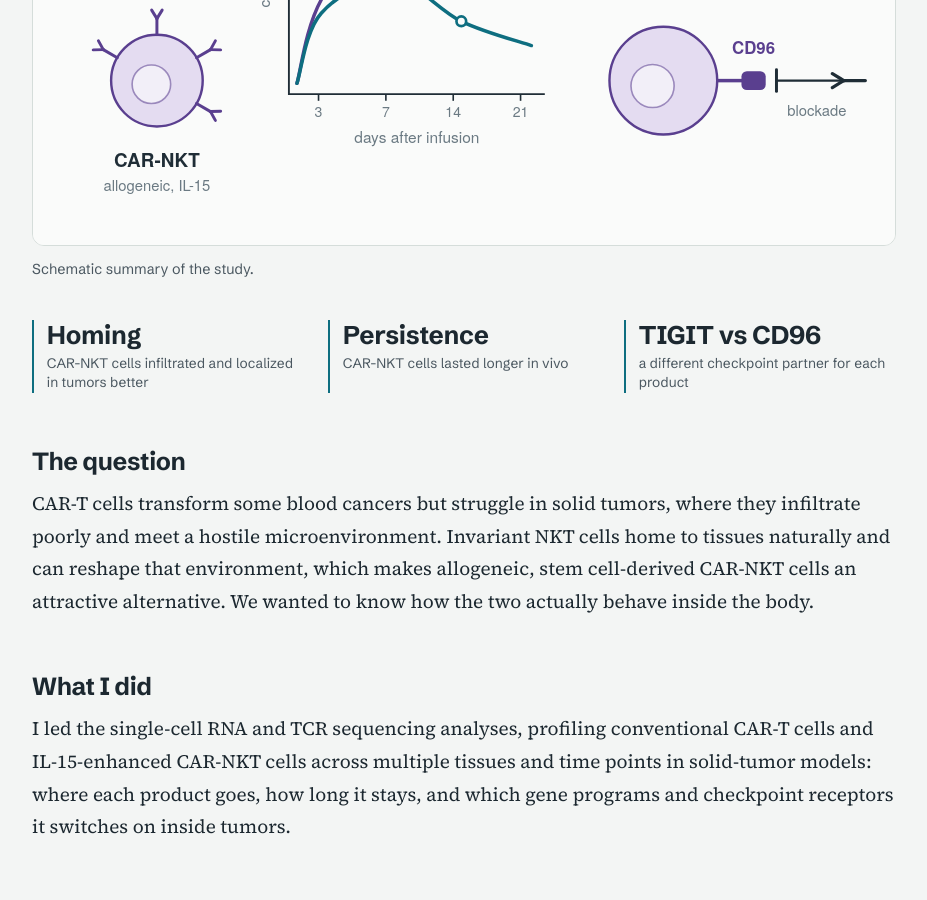
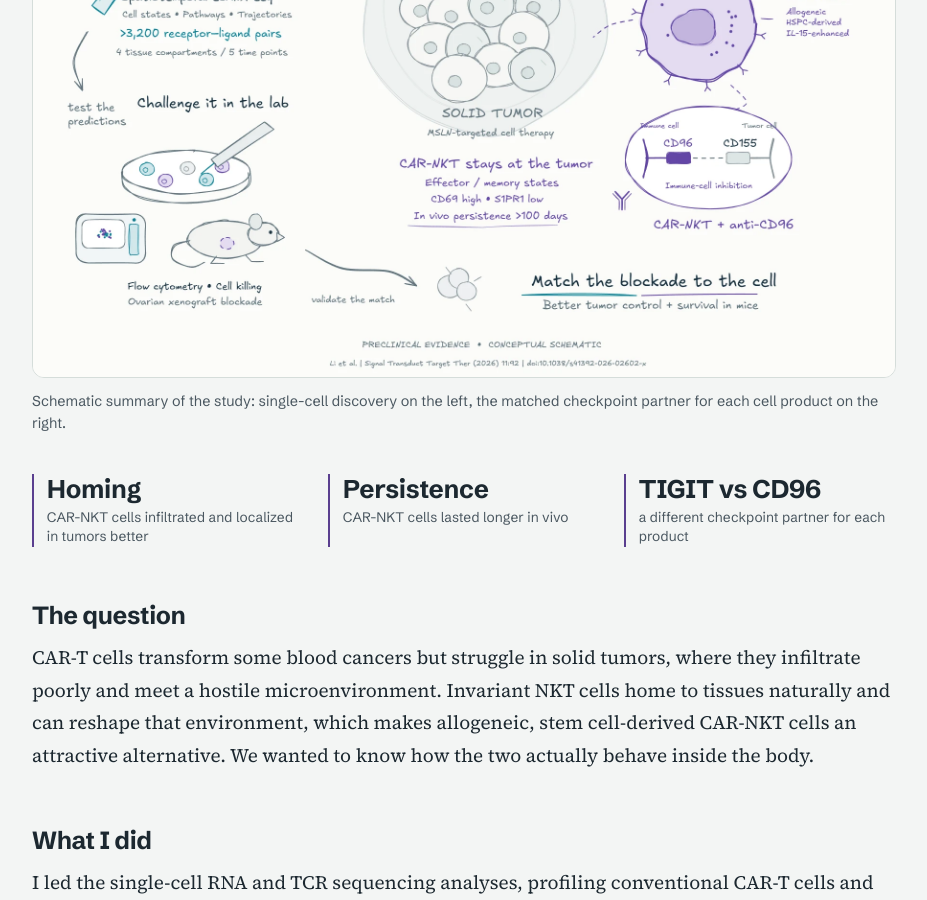
Before and after one commit to sys0507/sys0507.github.io, a Jekyll site: the page built from _projects/car-t-car-nkt-profiling.md, in a window 1280 px wide and 900 px high, scrolled down 793 px. Shown: the whole window, without its empty margins (176-1103 px from the left). Built offline with Jekyll 4.4.1, drawn with Linux system fonts in a browser that asks for light colours; some of the changed text lies outside the part shown.

Commit message:
Projects: new CAR-T/CAR-NKT graphic, and mark the project Research + code
Replaces the project cover with the hand-drawn "Mapping the right checkpoint
partner" schematic and switches the project from the research channel to
merge, so it shows the purple dot and the "Research + code" label on the
projects list and the project page, matching how fig0.yml already classes
this work.

The new graphic is 1800x1400 rather than the 16:10 the templates hardcoded,
so the cover <img> now takes its width/height from optional cover_width and
cover_height front matter (defaulting to 640x400), keeping the reserved box
at the right aspect ratio.

Co-Authored-By: Claude Opus 5 <noreply@anthropic.com>
Claude-Session: https://claude.ai/code/session_01Xq1vTYSoDGnickZ2jH171z

```diff
--- a/_includes/project-row.html
+++ b/_includes/project-row.html
@@ -1,7 +1,7 @@
 {%- assign pr = include.project -%}
 <article class="project-row channel-{{ pr.channel }}">
   <a class="project-fig" href="{{ pr.url | relative_url }}" tabindex="-1" aria-hidden="true">
-    <img src="{{ pr.cover | relative_url }}" alt="{{ pr.cover_alt | escape }}" width="640" height="400" {% if include.eager %}fetchpriority="high"{% else %}loading="lazy"{% endif %} decoding="async">
+    <img src="{{ pr.cover | relative_url }}" alt="{{ pr.cover_alt | escape }}" width="{{ pr.cover_width | default: 640 }}" height="{{ pr.cover_height | default: 400 }}" {% if include.eager %}fetchpriority="high"{% else %}loading="lazy"{% endif %} decoding="async">
   </a>
   <div class="project-body">
     <p class="project-meta"><span class="channel-tag">{% case pr.channel %}{% when 'code' %}Code{% when 'merge' %}Research + code{% else %}Research{% endcase %}</span><span class="period">{{ pr.period }}</span></p>
--- a/_layouts/project.html
+++ b/_layouts/project.html
@@ -17,7 +17,7 @@ body_class: project-page
   </dl>
 
   <figure class="plate plate--wide">
-    <img src="{{ page.cover | relative_url }}" alt="{{ page.cover_alt | escape }}" width="640" height="400" fetchpriority="high">
+    <img src="{{ page.cover | relative_url }}" alt="{{ page.cover_alt | escape }}" width="{{ page.cover_width | default: 640 }}" height="{{ page.cover_height | default: 400 }}" fetchpriority="high">
     {%- if page.cover_caption %}<figcaption>{{ page.cover_caption }}</figcaption>{% endif %}
   </figure>
 
--- a/_projects/car-t-car-nkt-profiling.md
+++ b/_projects/car-t-car-nkt-profiling.md
@@ -3,13 +3,15 @@ title: "CAR-T vs. CAR-NKT in solid tumors"
 description: "Spatiotemporal single-cell profiling of CAR-T and stem cell-derived CAR-NKT cells in solid tumors, published in Signal Transduction and Targeted Therapy (2026)."
 lede: "Following two cell therapies through tissues and time to learn why one of them does better in solid tumors — and which checkpoint each one needs."
 order: 4
-channel: research
+channel: merge
 period: "2022 – 2026"
 role: "Co-first author; led the single-cell and transcriptomic analyses"
 stack: [scRNA-seq, scTCR-seq, Seurat, Scanpy, R, Python]
-cover: /assets/img/pubs/sttt-2026.svg
-cover_alt: "CAR-T and CAR-NKT cells compared over time: CAR-NKT cells infiltrate tumors more and persist longer, and each pairs with a different checkpoint blockade."
-cover_caption: "Schematic summary of the study."
+cover: /assets/img/projects/car-t-car-nkt.webp
+cover_width: 1800
+cover_height: 1400
+cover_alt: "Hand-drawn schematic: a single-cell atlas of 274,878 cells and >3,200 receptor-ligand pairs follows PBMC-derived CAR-T and allogeneic, IL-15-enhanced CAR-NKT cells into an MSLN-targeted solid tumor. CAR-T cells are held back through TIGIT-CD112 and pair with anti-TIGIT; CAR-NKT cells stay at the tumor, are held back through CD96-CD155, and pair with anti-CD96. Flow cytometry, killing assays, and an ovarian xenograft validate the match."
+cover_caption: "Schematic summary of the study: single-cell discovery on the left, the matched checkpoint partner for each cell product on the right."
 paper: "https://www.nature.com/articles/s41392-026-02602-x"
 outcomes:
   - value: "Homing"
```
Also changed, not shown: assets/img/projects/car-t-car-nkt.webp (added).
